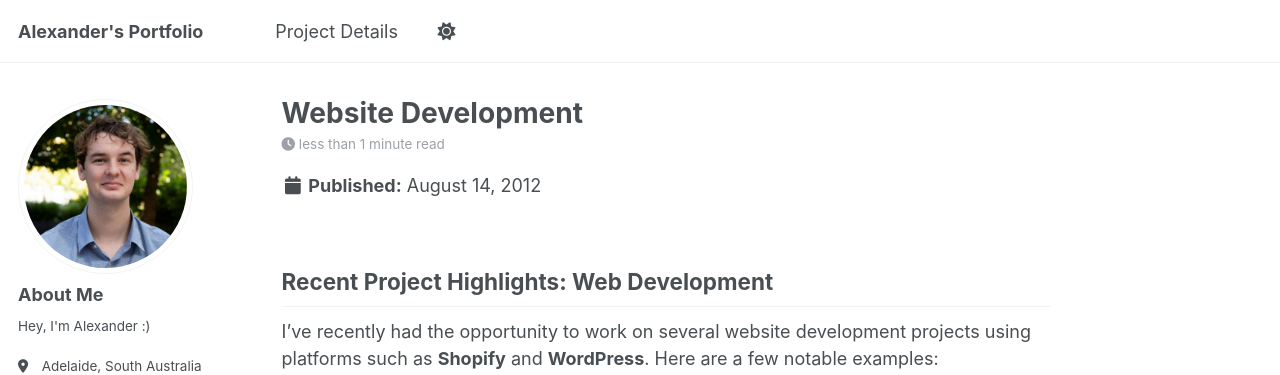
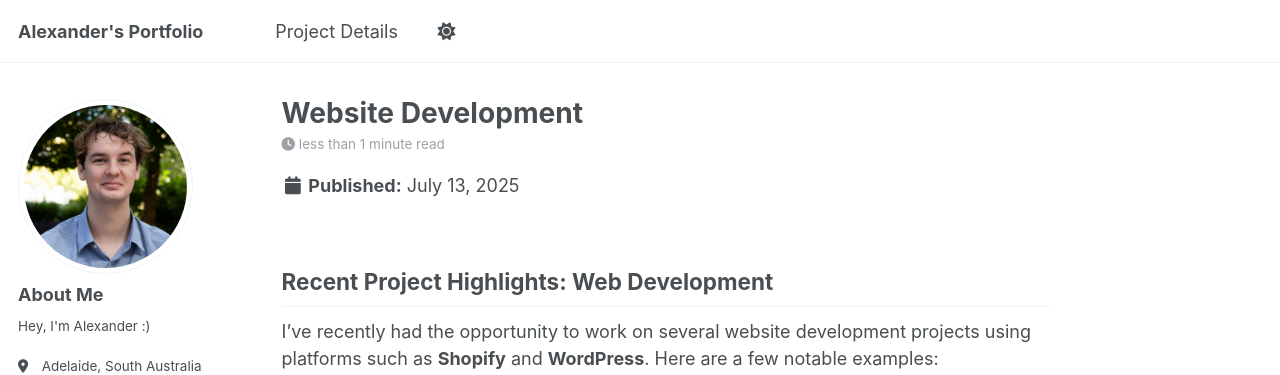
Before and after one commit to sunsetorange1/sunsetorange1.github.io, a Jekyll site: the page built from _posts/2012-08-14-blog-post-1.md, in a window 1280 px wide and 900 px high. Shown: the top 375 px of the window. Built offline with Jekyll 4.4.1, drawn with Linux system fonts in a browser that asks for light colours.

Commit message:
Update 2012-08-14-blog-post-1.md

```diff
--- a/_posts/2012-08-14-blog-post-1.md
+++ b/_posts/2012-08-14-blog-post-1.md
@@ -1,6 +1,6 @@
 ---
 title: 'Website Development'
-date: 2012-08-14
+date: 2025-7-13
 permalink: /posts/website-development/
 ---
 ## Recent Project Highlights: Web Development
@@ -21,5 +21,3 @@ Oh Honey presented unique technical challenges, requiring advanced integrations
 **Role:** Front-end Developer & Hosting Administrator
 **Description:**
 Noob Pugs is a community-driven website built with **WordPress**, aimed at promoting a Competitive **Team Fortress 2** Discord server. I managed the hosting, site setup, and front-end development, aligning the site closely with my personal passion and expertise in gaming communities.
-
----
```
